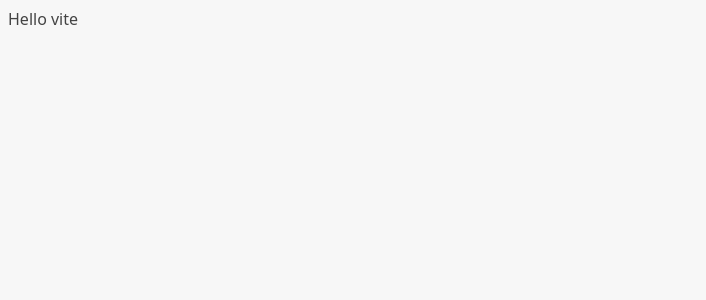
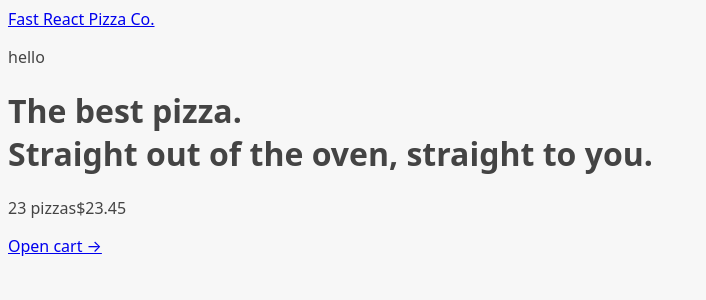
Before and after one commit to Sunjayvarshan/fast-react-pizza, a React (Vite) app: page / in a window 1280 px wide. Shown: the top 300 px of the page, without its empty margins (0-706 px from the left). Built offline with nearby package versions, Linux system fonts and the light colour scheme.

Commit message:
initializing the Routes

```diff
--- a/src/App.jsx
+++ b/src/App.jsx
@@ -1,5 +1,41 @@
+import { RouterProvider, createBrowserRouter } from "react-router-dom";
+import Home from "./ui/Home";
+import Menu from "./features/menu/Menu";
+import Cart from "./features/cart/Cart";
+import CreateOrder from "./features/order/CreateOrder";
+import Order from "./features/order/Order";
+import AppLayout from "./ui/AppLayout";
+
+const router = createBrowserRouter([
+  {
+    element: <AppLayout />,
+    children: [
+      {
+        path: "/",
+        element: <Home />,
+      },
+      {
+        path: "/menu",
+        element: <Menu />,
+      },
+      {
+        path: "/cart",
+        element: <Cart />,
+      },
+      {
+        path: "/order/new",
+        element: <CreateOrder />,
+      },
+      {
+        path: "/order/:orderId",
+        element: <Order />,
+      },
+    ],
+  },
+]);
+
 function App() {
-  return <div>Hello vite</div>;
+  return <RouterProvider router={router} />;
 }
 
 export default App;
--- a/src/features/cart/CartOverview.jsx
+++ b/src/features/cart/CartOverview.jsx
@@ -1,3 +1,5 @@
+import { Link } from "react-router-dom";
+
 function CartOverview() {
   return (
     <div>
@@ -5,7 +7,7 @@
         <span>23 pizzas</span>
         <span>$23.45</span>
       </p>
-      <a href="#">Open cart &rarr;</a>
+      <Link to="/cart">Open cart &rarr;</Link>
     </div>
   );
 }
--- /dev/null
+++ b/src/ui/AppLayout.jsx
@@ -0,0 +1,16 @@
+import Header from "./Header";
+import CartOverview from "../features/cart/CartOverview";
+import { Outlet } from "react-router-dom";
+function AppLayout() {
+  return (
+    <div>
+      <Header />
+      <main>
+        <Outlet />
+      </main>
+      <CartOverview />
+    </div>
+  );
+}
+
+export default AppLayout;
--- /dev/null
+++ b/src/ui/Header.jsx
@@ -0,0 +1,12 @@
+import { Link } from "react-router-dom";
+
+function Header() {
+  return (
+    <header>
+      <Link to="/">Fast React Pizza Co.</Link>
+      <p>hello</p>
+    </header>
+  );
+}
+
+export default Header;
```
Also changed, not shown: src/features/cart/Cart.jsx (+4 -4 lines).
